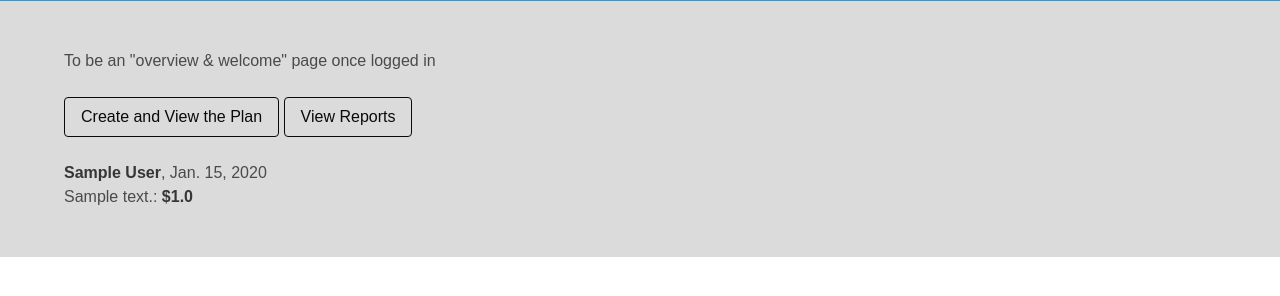
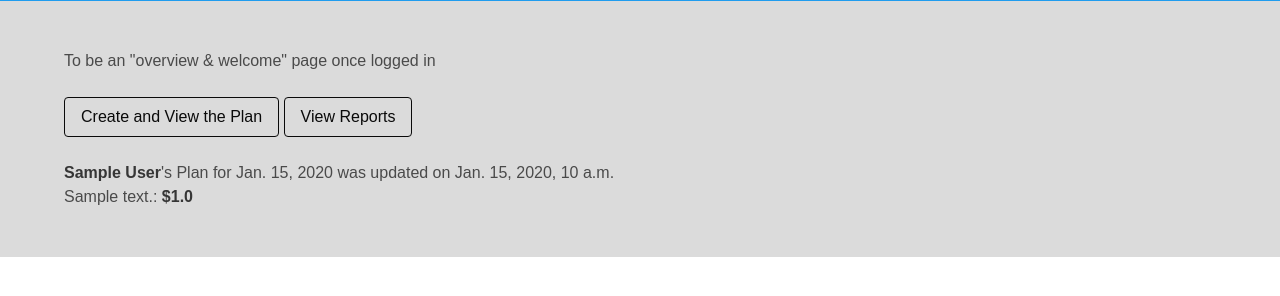
Before and after one commit to afitzer/Demand-Planning, a Django app: page /ff/ in a window 1280 px wide. Shown: the part 165-461 px from the top of the page. Run offline with Django 4.2, Linux system fonts and the light colour scheme; tables that the repository leaves empty hold one stand-in row (values such as "Sample post").

Commit message:
added time stamp

```diff
--- a/fitzforecast/models.py
+++ b/fitzforecast/models.py
@@ -27,6 +27,7 @@ class GrossSales(models.Model):
     customer = models.ForeignKey(Customer, on_delete=models.CASCADE)
     date = models.DateField()
     gross_sales = models.FloatField()
+    time_stamp = models.DateTimeField(auto_now_add=True)
 
     def __str__(self):
         return self.product.description + ' ' + self.customer.name + ' ' + str(self.date) + ' ' + str(self.gross_sales)
--- a/fitzforecast/templates/fitzforecast/index.html
+++ b/fitzforecast/templates/fitzforecast/index.html
@@ -44,7 +44,7 @@
                 </div>
                 <div class="content">
                     {% for sales in grosssales|slice:":5" %}
-                        <strong>{{ sales.customer }}</strong>, {{ sales.date }}<br>
+                        <strong>{{ sales.customer }}</strong>'s Plan for {{ sales.date }} was updated on {{ sales.time_stamp }}<br>
                         <div class="content">
                             {{ sales.product }}: <strong>${{ sales.gross_sales }}</strong>
                         </div>
--- a/fitzforecast/views.py
+++ b/fitzforecast/views.py
@@ -8,7 +8,7 @@ from django.shortcuts import render
 current_year = datetime.now().year
 
 def index(request):
-    grosssales = GrossSales.objects.all().order_by("-date")
+    grosssales = GrossSales.objects.all().order_by("-time_stamp")
     return render(request, 'fitzforecast/index.html', {'grosssales': grosssales})
 
 def planning(request):
```
Also changed, not shown: fitzforecast/migrations/0004_grosssales_time_stamp.py (added).
